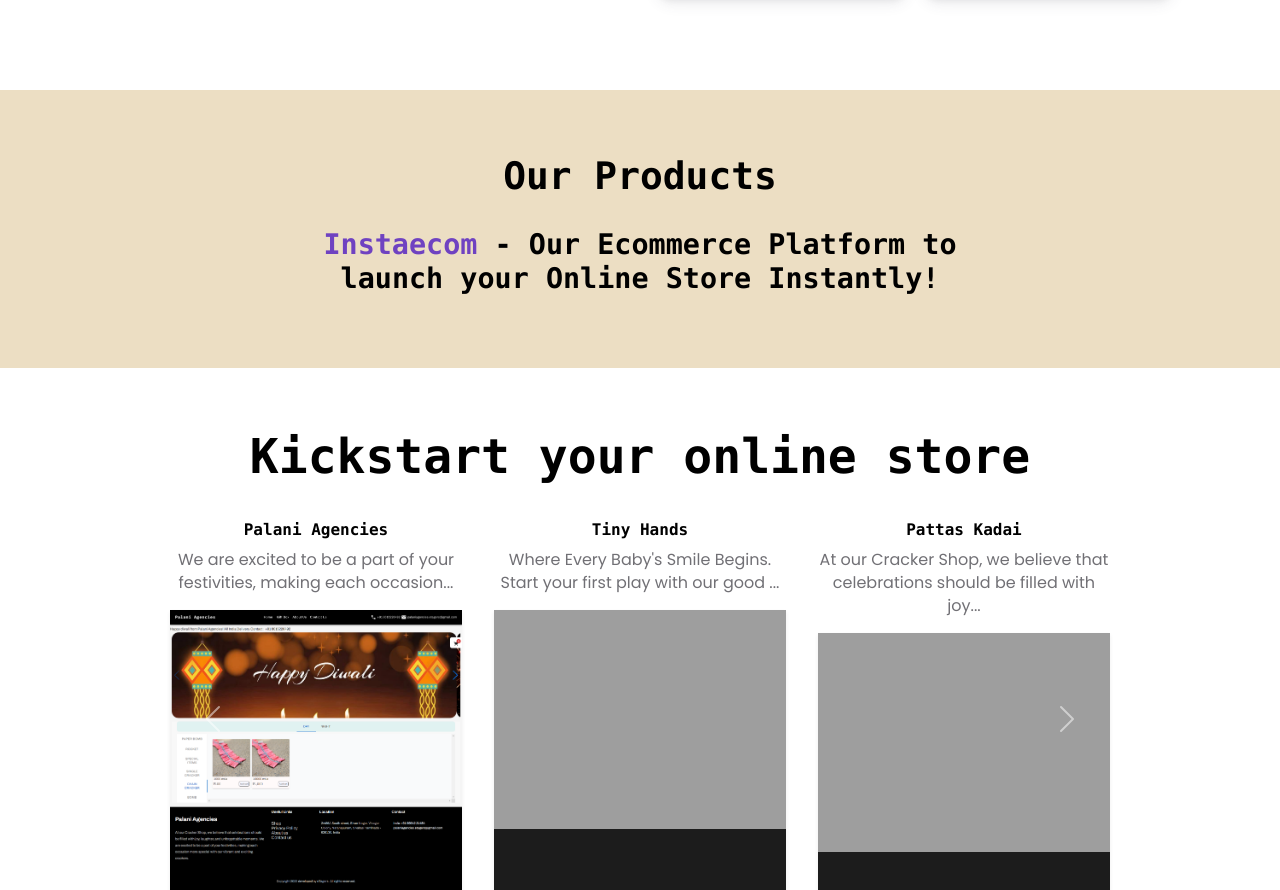
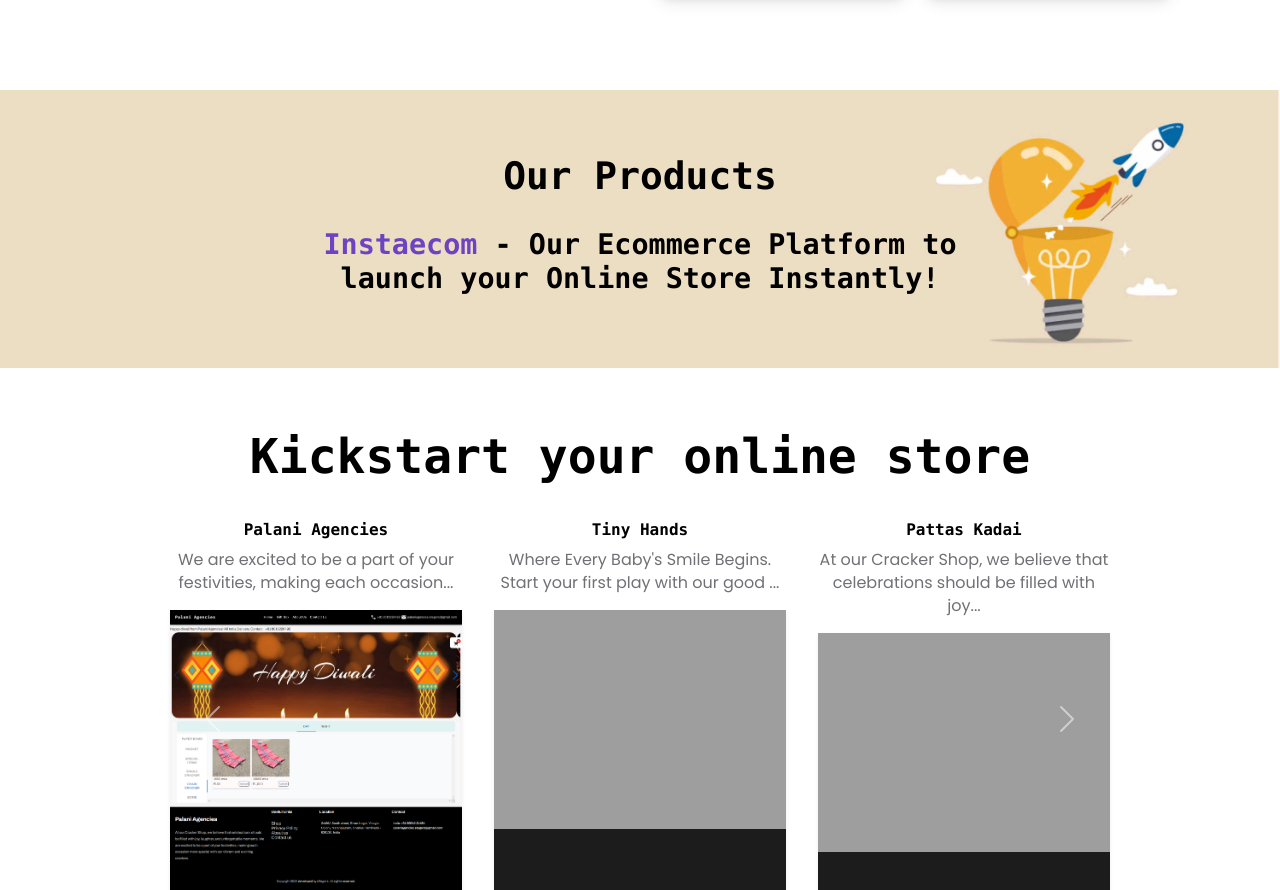
Before and after one commit to Mounamani93/newthem-v2, a plain HTML site: page index.html in a window 1280 px wide. Shown: the part 3081-3971 px from the top of the page. Drawn offline with nearby package versions, Linux system fonts and the light colour scheme; the site is published under a folder, as on GitHub Pages, so addresses that start at the root find nothing; a web font is replaced by a local one.

Commit message:
css file change

```diff
--- a/assets/css/custom-style.css
+++ b/assets/css/custom-style.css
@@ -223,7 +223,7 @@
 }
 
   .productInfo {
-    background: #ecdec3 url('/assets/img/services/perfect-product-launch.jpg');
+    background: #ecdec3 url('../../assets/img/services/perfect-product-launch.jpg');
     background-position: right center;
     background-size: contain;
     background-repeat: no-repeat;
```
